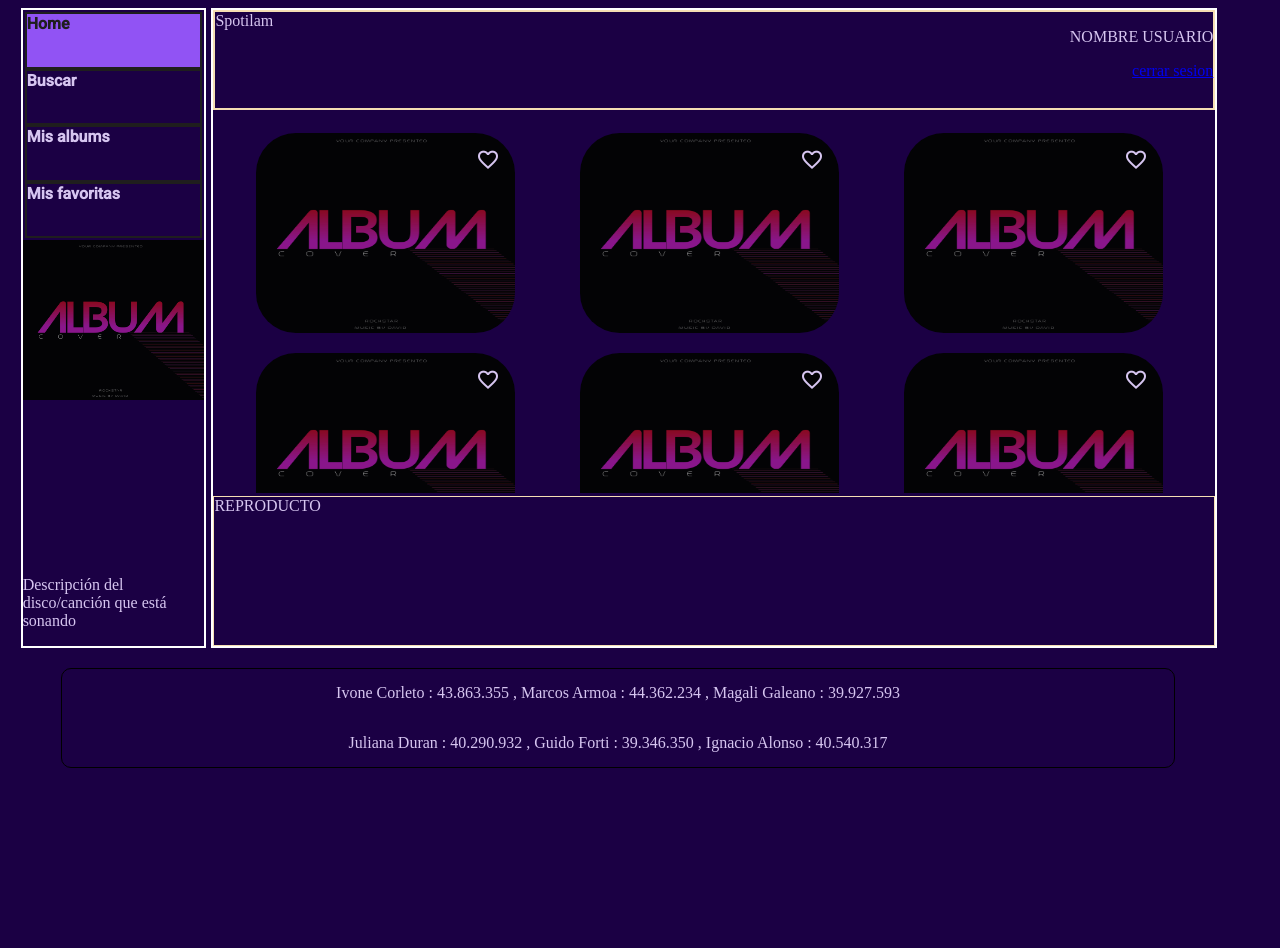
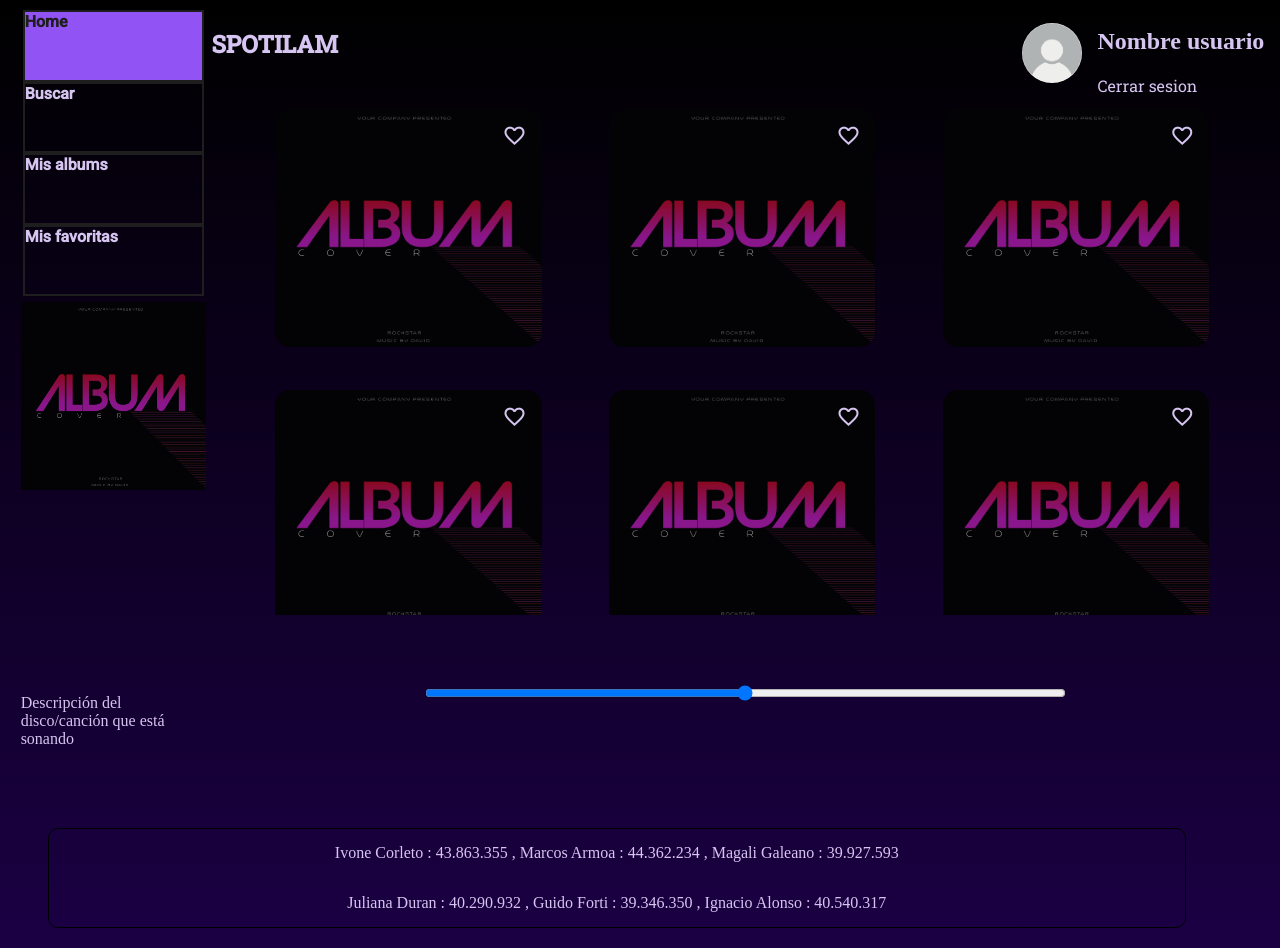
Before and after one commit to guidoforti/Spotilam, a plain HTML site: page Pg6/VistaPrincipal.html in a window 1280 px wide. Before the commit the page ends 816 px from the top, so only its background shows below. Drawn offline with nearby package versions, Linux system fonts and the light colour scheme.

Commit message:
retocando la el "template" principal

```diff
--- a/Pg6/Css/vistaPrincipal.css
+++ b/Pg6/Css/vistaPrincipal.css
@@ -1,4 +1,3 @@
-
 * {
     box-sizing: border-box;
 
@@ -9,36 +8,36 @@
 
 
 :root {
-    --colorPrincipal :  #1B0044;
-    --colorSecundario : #5727A3;
-    --colorTerciario : #9153F4;
-    --colorCuaternario : #D6C5F0;
-    --roboto: 'Roboto', sans-serif; /*  nos manejamos con 400 y 500 de weight*/
-    --robotoSlab: 'Roboto Slab', serif ; /*  nos manejamos con 400 y 500 de weight*/
+    --colorPrincipal: #1B0044;
+    --colorSecundario: #5727A3;
+    --colorTerciario: #9153F4;
+    --colorCuaternario: #D6C5F0;
+    --roboto: 'Roboto', sans-serif;
+    /*  nos manejamos con 400 y 500 de weight*/
+    --robotoSlab: 'Roboto Slab', serif;
+    /*  nos manejamos con 400 y 500 de weight*/
 
-   }
+}
 
 
 body {
-    background-color: var(--colorPrincipal);
+    background-image: linear-gradient(black, var(--colorPrincipal));
     color: var(--colorCuaternario);
-    height: 100vh;
+
 
 }
 
 .contenedorVistaPrincipal {
 
     width: 98%;
-    height: 100%;
+    height: 100vh;
     margin-left: auto;
     margin-right: auto;
     display: grid;
-    grid-template-columns: 15% 20% 20% 20% 20%;
-    grid-column-gap : 5px;
-    grid-template-rows: 80% 20%;
+    grid-template-columns: 15% 85%;
+    grid-column-gap: 5px;
+    grid-template-rows: 95%;
 
-
-    background-color : var(--colorPrincipal);
 
 
 }
@@ -49,9 +48,10 @@ body {
 
 .sectionNav {
 
-    border: 2px solid white;
+
     grid-column: 1;
     display: grid;
+    height: 100%;
 
 
 
@@ -75,9 +75,9 @@ los estilos de la nav bar estan en el principal */
 }
 
 .albumDescripcion {
-height: 80%;
-width: 100%;
-padding: 0px;
+    height: 80%;
+    width: 100%;
+    padding: 0px;
 }
 
 .imgAlbumDescripcion {
@@ -89,50 +89,71 @@ padding: 0px;
 
 
 
-/* SECCION DE ALBUMS */
+/* SECCION DE ALBUMS PRINCIPAL */
 
 .sectionPrincipal {
-    border: 2px solid white;
+
     grid-column: 2/6;
     display: grid;
     grid-template-columns: 100%;
     grid-row-gap: 3px;
-
+    height: 100%;
 }
 
 
 /* cont1 de seccion albums nombre y usuario*/
 .contenedorUsuarioTitulo {
-    border: 2px solid wheat;
-    grid-row: 1;
-    display: grid;
-    height: 100px;
+
+    display: flex;
+
+
 
 }
 
-.nombreApp {
-    grid-column: 1/3;
+h1 {
+    font-family:var(--robotoSlab);
+    color: var(--colorCuaternario);
 }
 
-.usuario {
-    grid-column: 3/5;
-    display: flex;
-    align-items: flex-end;
-    flex-direction: column;
+.usuarioContainer {
+ margin-left: auto;
+ display: flex;
+ flex-direction: row;
+ margin-right: 15px ;
+
+}
+
+.cerrar-sesion {
+    text-decoration: none;
+    font-family:var(--robotoSlab);
+    color: var(--colorCuaternario);
+}
+
+.imagen-usuario > img {
+    height: 60px;
+    width: 60px;
+    border-radius: 80%;
+    margin-right: 15px;
+    margin-top: 15px;
+}
+
+.nombre-usuario {
+    color: var(--colorCuaternario);
+    font-family:var(--robotoSlab);
 }
 
 /* cont2 de seccion albums*/
 .contenedorAlbums {
 
     grid-row: 2/7;
-    width: 100%;
+    width: 90%;
     margin-left: auto;
     margin-right: auto;
-    padding: 10px;
     display: grid;
-    grid-template-columns: 33% 33% 33%;
-
-    overflow: auto;
+    grid-template-columns: 33% 33% 33% ;
+    column-gap: 20px;
+    overflow-y :auto;
+    padding-left: 10px;
 
 
 }
@@ -141,14 +162,11 @@ padding: 0px;
 
 
     position: relative;
-    width: 80%;
-    border-radius: 40px;
+    border-radius: 15px;
     margin-top: 10px;
-    margin-bottom: 10px;
-    margin-left: auto;
-    margin-right: auto;
-    height: 200px;
-    transition: 1s;
+    transition: 2s;
+    height: 85%;
+    width: 85%;
 
 
 }
@@ -157,17 +175,16 @@ padding: 0px;
 
 
 .album:hover {
-    width: 85%;
-    height: 250px;
-    box-shadow:var(--colorCuaternario) 5px 5px 30px ;
-    transition: 1s;
+
+    box-shadow: var(--colorCuaternario) 5px 5px 30px;
+    transition: 2s;
 }
 
 .imgAlbum {
 
     width: 100%;
     height: 100%;
-    border-radius: 40px;
+    border-radius: 15px;
 }
 
 
@@ -182,18 +199,23 @@ padding: 0px;
 /* cont3 de seccion albums*/
 .reproductor {
 
-    border: 1px solid wheat;
-    grid-row:7;
 
+    grid-row: 7;
     height: 150px;
+
+    text-align: center;
+    display: grid;
+    align-items: center;
 }
 
+.barraReproductora {
+    margin: 0% 20%
+}
 
-
-
-
-
-
+.imagenReproductor {
+    height: 100%;
+    width: 100%;
+}
 
 
 
--- a/Pg6/VistaPrincipal.html
+++ b/Pg6/VistaPrincipal.html
@@ -1,145 +1,174 @@
 <!DOCTYPE html>
 <html lang="en">
+
 <head>
-    <meta charset="UTF-8">
-    <meta http-equiv="X-UA-Compatible" content="IE=edge">
-    <meta name="viewport" content="width=device-width, initial-scale=1.0">
-    <link rel="stylesheet" href="Css/GeneralStyles.css" >
-    <link rel="stylesheet" href="/Pg6/Css/vistaPrincipal.css" >
-    <link rel="preconnect" href="https://fonts.googleapis.com">
-
+    <meta charset="UTF-8" />
+    <meta http-equiv="X-UA-Compatible" content="IE=edge" />
+    <meta name="viewport" content="width=device-width, initial-scale=1.0" />
+    <link rel="stylesheet" href="Css/GeneralStyles.css" />
+    <link rel="stylesheet" href="/Pg6/Css/vistaPrincipal.css" />
+    <link rel="preconnect" href="https://fonts.googleapis.com" />
 
     <!-- FUENTES -->
-<link rel="preconnect" href="https://fonts.gstatic.com" crossorigin>
-<link href="https://fonts.googleapis.com/css2?family=Roboto+Slab:wght@400;500&family=Roboto:wght@400;500&display=swap" rel="stylesheet">
+    <link rel="preconnect" href="https://fonts.gstatic.com" crossorigin />
+    <link
+        href="https://fonts.googleapis.com/css2?family=Roboto+Slab:wght@400;500&family=Roboto:wght@400;500&display=swap"
+        rel="stylesheet" />
     <!-- ICONOS -->
-<link rel="stylesheet" href="https://fonts.googleapis.com/css2?family=Material+Symbols+Outlined:opsz,wght,FILL,GRAD@20..48,100..700,0..1,-50..200" />
+    <link rel="stylesheet"
+        href="https://fonts.googleapis.com/css2?family=Material+Symbols+Outlined:opsz,wght,FILL,GRAD@20..48,100..700,0..1,-50..200" />
     <title>Spotilam</title>
 </head>
+
 <body>
-
     <!-- EL MAIN SE DIVIDE CON GRID EN DOS COLUMNAS -->
     <main class="contenedorVistaPrincipal">
-
-
-        <section class="sectionNav" >
-
+        <section class="sectionNav">
             <nav>
                 <ul class="navbar">
-                    <a class="link seleccionado"  href="/Pg6/VistaPrincipal.html"><li class="item"  >Home</li></a>
-                    <a class="link" href="/Pg6/" ><li class="item" >Buscar</li></a>
-                    <a class="link" href="/Pg6/misAlbumsFavoritos.html" ><li class="item" >Mis albums</li></a>
-                    <a class="link" href="/Pg6/MisCancionesFavoritas.html" ><li class="item" >Mis favoritas</li></a>
+                    <a class="link seleccionado" href="/Pg6/VistaPrincipal.html">
+                        <li class="item">Home</li>
+                    </a>
+                    <a class="link" href="/Pg6/vistaBuscar.html">
+                        <li class="item">Buscar</li>
+                    </a>
+                    <a class="link" href="/Pg6/misAlbumsFavoritos.html">
+                        <li class="item">Mis albums</li>
+                    </a>
+                    <a class="link" href="/Pg6/MisCancionesFavoritas.html">
+                        <li class="item">Mis favoritas</li>
+                    </a>
                 </ul>
             </nav>
 
             <div class="cancionReproduciendo">
-
-                <article class="albumDescripcion"> <img class="imgAlbumDescripcion" src="/Pg6/img/album.jpg"> </article>
+                <article class="albumDescripcion">
+                    <img class="imgAlbumDescripcion" src="/Pg6/img/album.jpg" />
+                </article>
 
                 <p>Descripción del disco/canción que está sonando</p>
-
-
             </div>
-
-
         </section>
-
 
         <section class="sectionPrincipal">
 
+            <div class="contenedorUsuarioTitulo">
 
-            <div class="contenedorUsuarioTitulo">
+                <h1>SPOTILAM</h1>
 
 
 
-                <div class="nombreApp"> Spotilam</div>
+
+                <div class="usuarioContainer">
+
+                    <div class="imagen-usuario">
+                        <img   src="img/usuario.jpg" alt="avatar usuario" />
+                    </div>
 
                     <div class="usuario">
-                  <p>NOMBRE USUARIO </p>
-                  <a href="/Pg6/index.html"> cerrar sesion</a>
+                        <h2>Nombre usuario</h2>
+                    <a class="cerrar-sesion" href="/Pg6/index.html">Cerrar sesion</a>
                     </div>
 
-
+                </div>
 
             </div>
 
             <div class="contenedorAlbums">
-                <article class="album slide-fwd-center"> <img class="imgAlbum" src="/Pg6/img/album.jpg"> <span class="material-symbols-outlined fav">
+                <article class="album">
+                    <img class="imgAlbum" src="/Pg6/img/album.jpg" />
+                    <span class="material-symbols-outlined fav"> favorite </span>
+                </article>
+                <article class="album">
+                    <img class="imgAlbum" src="/Pg6/img/album.jpg" /><span class="material-symbols-outlined fav">
                         favorite
-                    </span> </article>
-                <article class="album"> <img class="imgAlbum" src="/Pg6/img/album.jpg"><span class="material-symbols-outlined fav">
+                    </span>
+                </article>
+                <article class="album">
+                    <img class="imgAlbum" src="/Pg6/img/album.jpg" /><span class="material-symbols-outlined fav">
                         favorite
-                    </span> </article>
-                <article class="album"> <img class="imgAlbum" src="/Pg6/img/album.jpg"><span class="material-symbols-outlined fav">
+                    </span>
+                </article>
+                <article class="album">
+                    <img class="imgAlbum" src="/Pg6/img/album.jpg" /><span class="material-symbols-outlined fav">
                         favorite
-                    </span> </article>
-                <article class="album"> <img class="imgAlbum" src="/Pg6/img/album.jpg"><span class="material-symbols-outlined fav">
+                    </span>
+                </article>
+                <article class="album">
+                    <img class="imgAlbum" src="/Pg6/img/album.jpg" />
+                    <span class="material-symbols-outlined fav"> favorite </span>
+                </article>
+                <article class="album">
+                    <img class="imgAlbum" src="/Pg6/img/album.jpg" /><span class="material-symbols-outlined fav">
                         favorite
-                    </span> </article>
-                <article class="album"> <img class="imgAlbum" src="/Pg6/img/album.jpg"> <span class="material-symbols-outlined fav">
+                    </span>
+                </article>
+                <article class="album">
+                    <img class="imgAlbum" src="/Pg6/img/album.jpg" /><span class="material-symbols-outlined fav">
                         favorite
-                    </span></article>
-                <article class="album"> <img class="imgAlbum" src="/Pg6/img/album.jpg"><span class="material-symbols-outlined fav">
+                    </span>
+                </article>
+                <article class="album">
+                    <img class="imgAlbum" src="/Pg6/img/album.jpg" /><span class="material-symbols-outlined fav">
                         favorite
-                    </span> </article>
-                <article class="album "> <img class="imgAlbum" src="/Pg6/img/album.jpg"><span class="material-symbols-outlined fav">
+                    </span>
+                </article>
+                <article class="album">
+                    <img class="imgAlbum" src="/Pg6/img/album.jpg" />
+                    <span class="material-symbols-outlined fav"> favorite </span>
+                </article>
+                <article class="album">
+                    <img class="imgAlbum" src="/Pg6/img/album.jpg" /><span class="material-symbols-outlined fav">
                         favorite
-                    </span> </article>
-                <article class="album"> <img class="imgAlbum" src="/Pg6/img/album.jpg"><span class="material-symbols-outlined fav">
+                    </span>
+                </article>
+                <article class="album">
+                    <img class="imgAlbum" src="/Pg6/img/album.jpg" /><span class="material-symbols-outlined fav">
                         favorite
-                    </span> </article>
-                <article class="album"> <img class="imgAlbum" src="/Pg6/img/album.jpg"> <span class="material-symbols-outlined fav">
+                    </span>
+                </article>
+                <article class="album">
+                    <img class="imgAlbum" src="/Pg6/img/album.jpg" /><span class="material-symbols-outlined fav">
                         favorite
-                    </span></article>
-                <article class="album"> <img class="imgAlbum" src="/Pg6/img/album.jpg"><span class="material-symbols-outlined fav">
+                    </span>
+                </article>
+                <article class="album">
+                    <img class="imgAlbum" src="/Pg6/img/album.jpg" /><span class="material-symbols-outlined fav">
                         favorite
-                    </span> </article>
-                <article class="album"> <img class="imgAlbum" src="/Pg6/img/album.jpg"><span class="material-symbols-outlined fav">
+                    </span>
+                </article>
+                <article class="album">
+                    <img class="imgAlbum" src="/Pg6/img/album.jpg" /><span class="material-symbols-outlined fav">
                         favorite
-                    </span> </article>
-                <article class="album"> <img class="imgAlbum" src="/Pg6/img/album.jpg"><span class="material-symbols-outlined fav">
+                    </span>
+                </article>
+                <article class="album">
+                    <img class="imgAlbum" src="/Pg6/img/album.jpg" /><span class="material-symbols-outlined fav">
                         favorite
-                    </span> </article>
-                <article class="album"> <img class="imgAlbum" src="/Pg6/img/album.jpg"><span class="material-symbols-outlined fav">
-                    favorite
-                    </span> </article>
-                <article class="album"> <img class="imgAlbum" src="/Pg6/img/album.jpg"><span class="material-symbols-outlined fav">
-                    favorite
-                    </span> </article>
-                <article class="album"> <img class="imgAlbum" src="/Pg6/img/album.jpg"><span class="material-symbols-outlined fav">
-                    favorite
-                    </span> </article>
+                    </span>
+                </article>
             </div>
 
             <div class="reproductor">
-
-                    REPRODUCTO
-
+                <input type="range" class="barraReproductora" />
+                <!-- <img src="img/reproductor.PNG" class="imagenReproductor"> -->
             </div>
         </section>
-
-
+    </main>
 
     <footer>
         <div class="footer">
+            <p>
+                Ivone Corleto : 43.863.355 , Marcos Armoa : 44.362.234 , Magali
+                Galeano : 39.927.593
+            </p>
 
-
-                <p>  Ivone Corleto : 43.863.355 ,   Marcos Armoa : 44.362.234 ,    Magali Galeano : 39.927.593</p>
-
-                <p> Juliana Duran : 40.290.932  , Guido Forti : 39.346.350 , Ignacio Alonso : 40.540.317  </p>
-
+            <p>
+                Juliana Duran : 40.290.932 , Guido Forti : 39.346.350 , Ignacio Alonso
+                : 40.540.317
+            </p>
         </div>
     </footer>
+</body>
 
-
-
-
-
-
-
-
-    </main>
-
-</body>
 </html>
```
Lines whose indentation alone changed are shown as unchanged.
